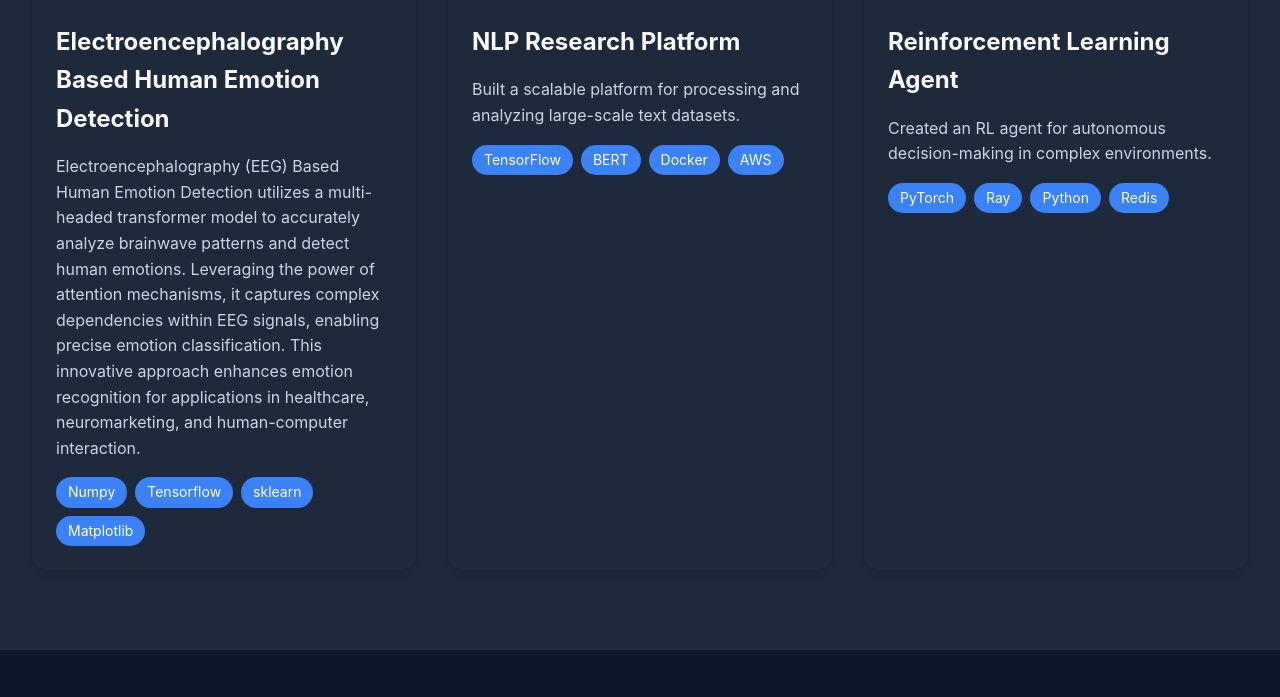
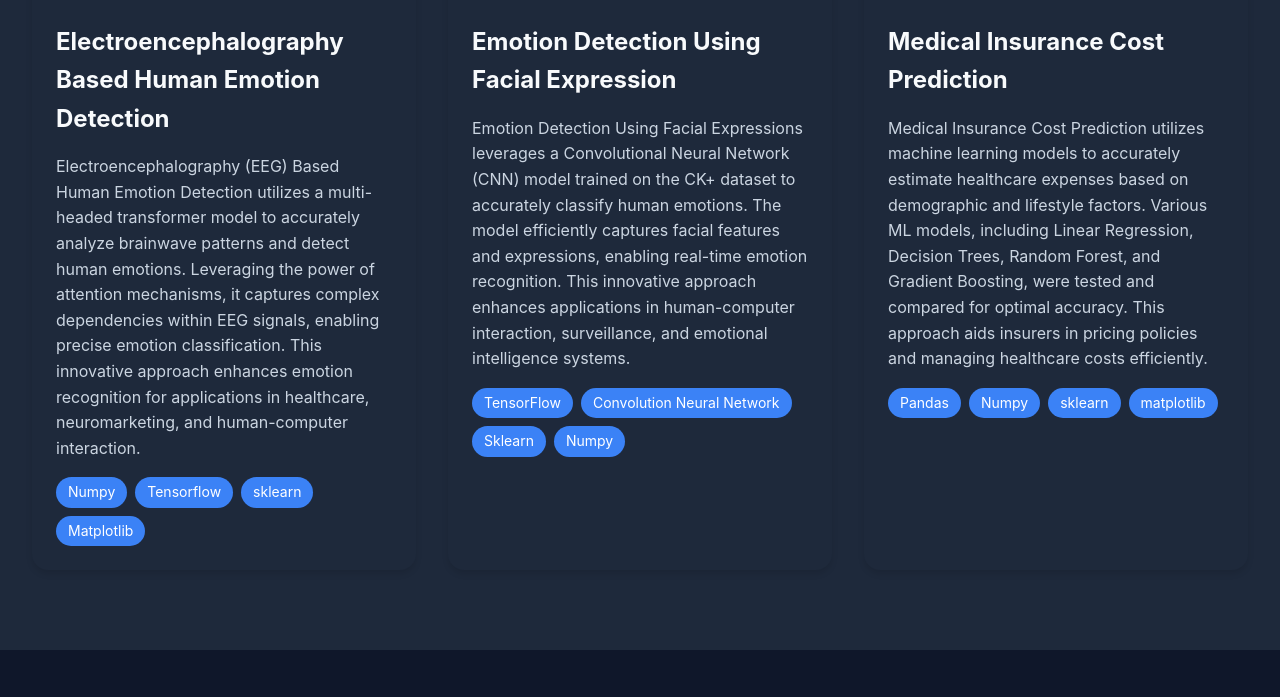
Before and after one commit to Philomathic01/Portfolio1, a Django app: page / in a window 1280 px wide. Shown: the part 1193-1890 px from the top of the page. Run offline with Django 5.2, Linux system fonts and the light colour scheme.

Commit message:
Update index.html

```diff
--- a/main/templates/main/index.html
+++ b/main/templates/main/index.html
@@ -98,17 +98,17 @@
                     </div>
                 </div>
                 <div class="project-content">
-                    <h3>NLP Research Platform</h3>
-                    <p>Built a scalable platform for processing and analyzing large-scale text datasets.</p>
+                    <h3>Emotion Detection Using Facial Expression</h3>
+                    <p>Emotion Detection Using Facial Expressions leverages a Convolutional Neural Network (CNN) model trained on the CK+ dataset to accurately classify human emotions. The model efficiently captures facial features and expressions, enabling real-time emotion recognition. This innovative approach enhances applications in human-computer interaction, surveillance, and emotional intelligence systems.</p>
                     <div class="tech-tags">
 
                         <span class="tag">TensorFlow</span>
 
-                        <span class="tag">BERT</span>
+                        <span class="tag">Convolution Neural Network</span>
 
-                        <span class="tag">Docker</span>
+                        <span class="tag">Sklearn</span>
 
-                        <span class="tag">AWS</span>
+                        <span class="tag">Numpy</span>
 
                     </div>
                 </div>
@@ -132,17 +132,17 @@
                     </div>
                 </div>
                 <div class="project-content">
-                    <h3>Reinforcement Learning Agent</h3>
-                    <p>Created an RL agent for autonomous decision-making in complex environments.</p>
+                    <h3>Medical Insurance Cost Prediction</h3>
+                    <p>Medical Insurance Cost Prediction utilizes machine learning models to accurately estimate healthcare expenses based on demographic and lifestyle factors. Various ML models, including Linear Regression, Decision Trees, Random Forest, and Gradient Boosting, were tested and compared for optimal accuracy. This approach aids insurers in pricing policies and managing healthcare costs efficiently.</p>
                     <div class="tech-tags">
 
-                        <span class="tag">PyTorch</span>
+                        <span class="tag">Pandas</span>
 
-                        <span class="tag">Ray</span>
+                        <span class="tag">Numpy</span>
 
-                        <span class="tag">Python</span>
+                        <span class="tag">sklearn</span>
 
-                        <span class="tag">Redis</span>
+                        <span class="tag">matplotlib</span>
 
                     </div>
                 </div>
```
